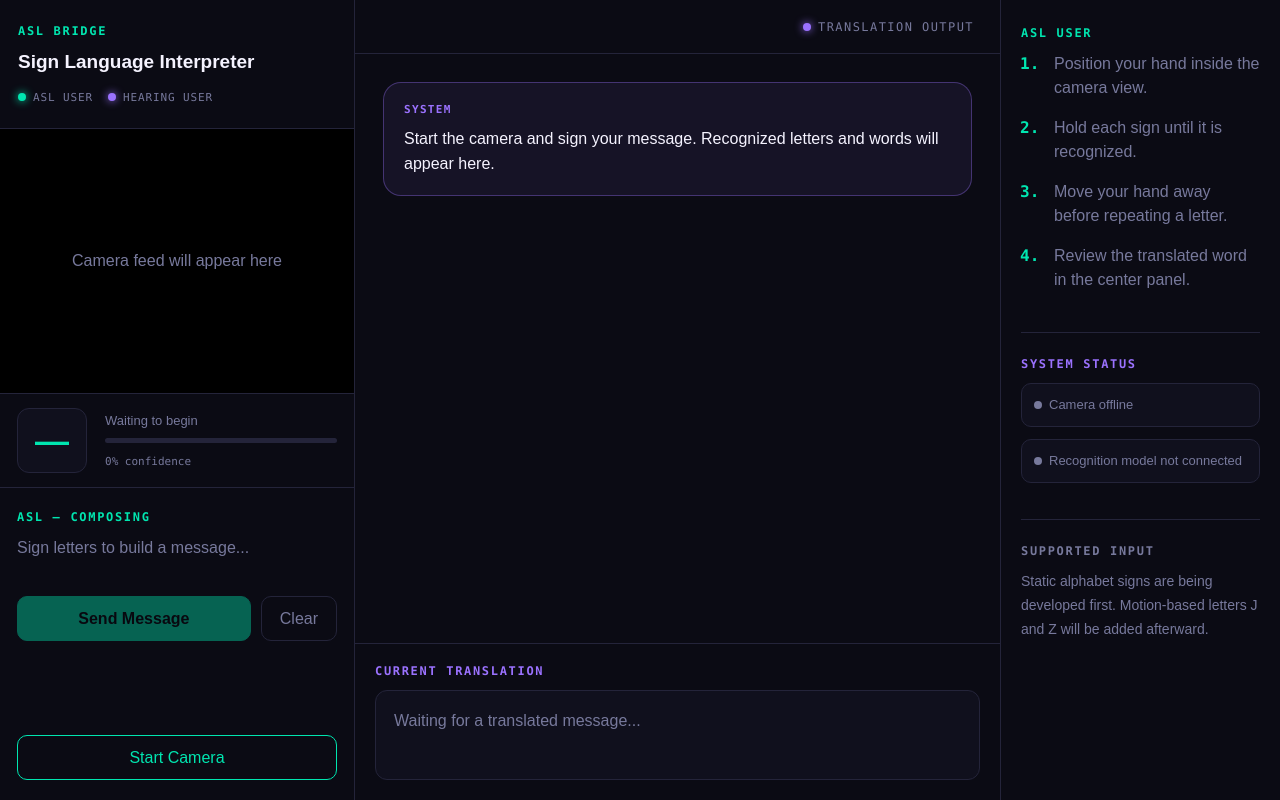
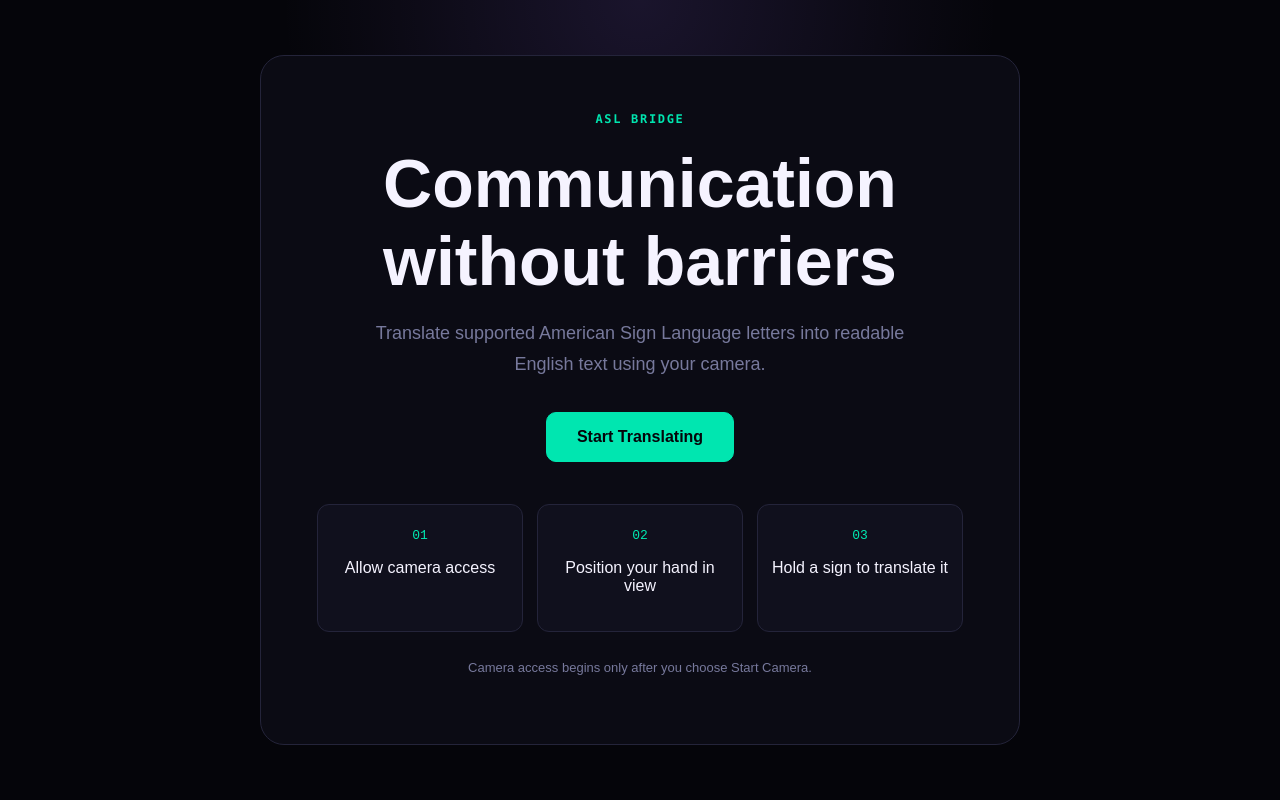
Before and after one commit to belleenoble/Real-Time-American-Sign-Language-Translator-Project---CMPE-131, a React (Create React App) app in the folder frontend/: page / in a window 1280 px wide. Built offline with nearby package versions, Linux system fonts and the light colour scheme.

Commit message:
added welcome page and message controls

```diff
--- a/frontend/src/App.css
+++ b/frontend/src/App.css
@@ -225,12 +225,6 @@ button {
   overflow-wrap: anywhere;
 }
 
-.button-row {
-  display: grid;
-  grid-template-columns: 1fr auto;
-  gap: 10px;
-}
-
 button {
   min-height: 45px;
   padding: 0 18px;
@@ -246,16 +240,45 @@ button:hover:not(:disabled) {
   transform: translateY(-1px);
 }
 
-button:disabled {
-  cursor: not-allowed;
-  opacity: 0.35;
-}
-
 .primary-button {
   border: 1px solid var(--asl-green);
   background: var(--asl-green);
   color: var(--background);
   font-weight: 700;
+}
+
+.composer .primary-button {
+  width: 100%;
+  margin-top: 10px;
+}
+
+.edit-button {
+  border: 1px solid var(--hearing-purple);
+  background: transparent;
+  color: var(--hearing-purple);
+}
+
+.edit-button:hover:not(:disabled) {
+  background-color: var(--hearing-purple);
+  color: var(--text-primary);
+}
+
+button:disabled {
+  cursor: not-allowed;
+  opacity: 0.45;
+}
+
+.button-row {
+  display: flex;
+  flex-wrap: wrap;
+  gap: 10px;
+}
+
+.button-row button {
+  flex: 1;
+  min-width: 0;
+  padding: 0 10px;
+  font-size: 14px;
 }
 
 .clear-button {
@@ -264,7 +287,7 @@ button:disabled {
   color: var(--text-secondary);
 }
 
-.clear-button:hover {
+.clear-button:hover:not(:disabled) {
   border-color: var(--error-red);
   color: var(--error-red);
 }
@@ -316,6 +339,24 @@ button:disabled {
 
 .welcome-message p {
   margin: 0;
+}
+
+.sent-message {
+  max-width: 680px;
+  margin: 18px 0 0 auto;
+  padding: 18px 20px;
+  background: rgba(0, 230, 176, 0.08);
+  border: 1px solid rgba(0, 230, 176, 0.35);
+  border-radius: 18px;
+  line-height: 1.6;
+}
+
+.sent-message p {
+  margin: 0;
+}
+
+.sent-message .message-author {
+  color: var(--asl-green);
 }
 
 .message-author {
@@ -387,6 +428,76 @@ button:disabled {
   line-height: 1.7;
 }
 
+.welcome-page {
+  min-height: 100vh;
+  display: grid;
+  place-items: center;
+  padding: 32px;
+  background:
+    radial-gradient(circle at top, rgba(155, 114, 255, 0.14), transparent 35%),
+    var(--background);
+}
+
+.welcome-content {
+  width: min(760px, 100%);
+  padding: 56px;
+  text-align: center;
+  background: var(--panel);
+  border: 1px solid var(--border);
+  border-radius: 24px;
+}
+
+.welcome-content h1 {
+  margin: 18px 0;
+  font-size: clamp(38px, 6vw, 68px);
+}
+
+.welcome-description {
+  max-width: 590px;
+  margin: 0 auto 32px;
+  color: var(--text-secondary);
+  font-size: 18px;
+  line-height: 1.7;
+}
+
+.welcome-start-button {
+  padding: 15px 30px;
+  border: 1px solid var(--asl-green);
+  background: var(--asl-green);
+  color: var(--background);
+  font-weight: 700;
+}
+
+.welcome-start-button:hover {
+  background: transparent;
+  color: var(--asl-green);
+}
+
+.welcome-steps {
+  display: grid;
+  grid-template-columns: repeat(3, 1fr);
+  gap: 14px;
+  margin-top: 42px;
+}
+
+.welcome-steps div {
+  padding: 20px 12px;
+  background: var(--panel-light);
+  border: 1px solid var(--border);
+  border-radius: 12px;
+}
+
+.welcome-steps span {
+  color: var(--asl-green);
+  font-family: monospace;
+}
+
+.welcome-note {
+  margin-top: 28px;
+  color: var(--text-secondary);
+  font-size: 13px;
+}
+
 @media (max-width: 1100px) {
   .app-shell {
     grid-template-columns: 330px minmax(0, 1fr);
@@ -424,13 +535,18 @@ button:disabled {
   }
 }
 
-.primary-button:disabled {
-  opacity: 0.4;
-  cursor: not-allowed;
+@media (max-width: 650px) {
+  .welcome-content {
+    padding: 34px 22px;
+  }
+
+  .welcome-steps {
+    grid-template-columns: 1fr;
+  }
 }
 
 .welcome-message,
-.output-area {
+.translation-output {
   width: min(100%, 850px);
   margin-inline: auto;
 }
--- a/frontend/src/App.js
+++ b/frontend/src/App.js
@@ -2,21 +2,32 @@ import { useEffect, useRef, useState } from "react";
 import "./App.css";
 
 function App() {
+  // references for video and stream
   const videoRef = useRef(null);
   const streamRef = useRef(null);
 
+  // references for prediction state
   const predictionInProgressRef = useRef(false);
   const lastAcceptedLetterRef = useRef("");
+  const candidateLetterRef = useRef("");
+  const candidateCountRef = useRef(0);
+  const REQUIRED_STABLE_PREDICTIONS = 3;
 
+  // state variables
   const [modelConnected, setModelConnected] = useState(false);
-
   const [cameraOn, setCameraOn] = useState(false);
   const [status, setStatus] = useState("Waiting to begin");
 
+  // state for detected letter and current word
   const [detectedLetter, setDetectedLetter] = useState("");
   const [currentWord, setCurrentWord] = useState("");
+  const [sentMessages, setSentMessages] = useState([]);
 
+  // state for confidence level
   const [confidence, setConfidence] = useState(0);
+
+  // state for welcome message visibility
+  const [showWelcome, setShowWelcome] = useState(true);
 
   async function startCamera() {
     console.log("Start Camera was pressed");
@@ -55,6 +66,12 @@ function App() {
 
     setCameraOn(false);
     setStatus("Camera stopped");
+    setDetectedLetter("");
+    setConfidence(0);
+
+    lastAcceptedLetterRef.current = "";
+    candidateLetterRef.current = "";
+    candidateCountRef.current = 0;
   }
 
   function toggleCamera() {
@@ -131,16 +148,39 @@ function App() {
           setDetectedLetter("");
           lastAcceptedLetterRef.current = "";
           setStatus("Position your hand in view");
+
+          candidateLetterRef.current = "";
+          candidateCountRef.current = 0;
+
           return;
         }
 
         if (!data.recognized || !data.letter) {
           setDetectedLetter("");
           setStatus("Hold the sign steady");
+
+          candidateLetterRef.current = "";
+          candidateCountRef.current = 0;
+
           return;
         }
 
         setDetectedLetter(data.letter);
+
+        if (data.letter === candidateLetterRef.current) {
+          candidateCountRef.current += 1;
+        } else {
+          candidateLetterRef.current = data.letter;
+          candidateCountRef.current = 1;
+        }
+
+        if (candidateCountRef.current < REQUIRED_STABLE_PREDICTIONS) {
+          setStatus(
+            `Hold sign steady (${candidateCountRef.current}/${REQUIRED_STABLE_PREDICTIONS})`
+          );
+          return;
+        }
+
         setStatus("Sign recognized");
 
         if (data.letter !== lastAcceptedLetterRef.current) {
@@ -163,11 +203,148 @@ function App() {
     };
   }, [cameraOn]);
 
+  function addSpace() {
+    setCurrentWord((previous) => {
+      if (!previous || previous.endsWith(" ")) {
+        return previous;
+      }
+
+      return `${previous} `;
+    });
+
+    setDetectedLetter("");
+  }
+
+  useEffect(() => {
+    function handleKeyDown(event) {
+      const activeElement = document.activeElement;
+      const shouldIgnoreShortcut =
+        activeElement?.tagName === "INPUT" ||
+        activeElement?.tagName === "TEXTAREA" ||
+        activeElement?.tagName === "BUTTON" ||
+        activeElement?.isContentEditable;
+
+      if (shouldIgnoreShortcut) {
+        return;
+      }
+
+      if (event.code === "Space") {
+        event.preventDefault();
+
+        setCurrentWord((previous) => {
+          if (!previous || previous.endsWith(" ")) {
+            return previous;
+          }
+
+          return `${previous} `;
+        });
+
+        setDetectedLetter("");
+      }
+
+      if (event.key === "Backspace") {
+        event.preventDefault();
+        setCurrentWord((previous) => previous.slice(0, -1));
+        setDetectedLetter("");
+      }
+
+      if (event.key === "Escape") {
+        setCurrentWord("");
+        setDetectedLetter("");
+        setConfidence(0);
+
+        lastAcceptedLetterRef.current = "";
+        candidateLetterRef.current = "";
+        candidateCountRef.current = 0;
+      }
+    }
+
+    window.addEventListener("keydown", handleKeyDown);
+
+    return () => {
+      window.removeEventListener("keydown", handleKeyDown);
+    };
+  }, []);
+
+  function backspace() {
+    setCurrentWord((previous) => previous.slice(0, -1));
+    setDetectedLetter("");
+  }
+
   function clearWord() {
     setDetectedLetter("");
     setCurrentWord("");
     setConfidence(0);
+
     lastAcceptedLetterRef.current = "";
+    candidateLetterRef.current = "";
+    candidateCountRef.current = 0;
+  }
+
+  if (showWelcome) {
+    return (
+      <div className="welcome-page">
+        <div className="welcome-content">
+          <p className="eyebrow asl-text">ASL BRIDGE</p>
+
+          <h1>Communication without barriers</h1>
+
+          <p className="welcome-description">
+            Translate supported American Sign Language letters into readable
+            English text using your camera.
+          </p>
+
+          <button
+            className="welcome-start-button"
+            onClick={() => setShowWelcome(false)}
+          >
+            Start Translating
+          </button>
+
+          <div className="welcome-steps">
+            <div>
+              <span>01</span>
+              <p>Allow camera access</p>
+            </div>
+
+            <div>
+              <span>02</span>
+              <p>Position your hand in view</p>
+            </div>
+
+            <div>
+              <span>03</span>
+              <p>Hold a sign to translate it</p>
+            </div>
+          </div>
+
+          <p className="welcome-note">
+            Camera access begins only after you choose Start Camera.
+          </p>
+        </div>
+      </div>
+    );
+  }
+
+  function sendMessage() {
+    const message = currentWord.trim();
+
+    if (!message) {
+      return;
+    }
+
+    setSentMessages((previousMessages) => [
+      ...previousMessages,
+      message,
+    ]);
+
+    setCurrentWord("");
+    setDetectedLetter("");
+    setConfidence(0);
+    setStatus("Message sent");
+
+    candidateLetterRef.current = "";
+    candidateCountRef.current = 0;
   }
 
   return (
@@ -223,14 +400,38 @@ function App() {
           </p>
 
           <div className="button-row">
-            <button className="primary-button" disabled>
-              Send Message
+            <button
+              className="edit-button"
+              onClick={addSpace}
+              disabled={!currentWord || currentWord.endsWith(" ")}
+            >
+              Space
             </button>
 
-            <button className="clear-button" onClick={clearWord}>
+            <button
+              className="edit-button"
+              onClick={backspace}
+              disabled={!currentWord}
+            >
+              Backspace
+            </button>
+
+            <button
+              className="clear-button"
+              onClick={clearWord}
+              disabled={!currentWord}
+            >
               Clear
             </button>
           </div>
+
+          <button
+            className="primary-button"
+            onClick={sendMessage}
+            disabled={!currentWord.trim()}
+          >
+            Send Message
+          </button>
         </div>
 
         <button className="camera-button" onClick={toggleCamera}>
@@ -252,6 +453,13 @@ function App() {
               words will appear here.
             </p>
           </div>
+
+          {sentMessages.map((message, index) => (
+            <div className="sent-message" key={`${message}-${index}`}>
+              <p className="message-author">ASL USER</p>
+              <p>{message}</p>
+            </div>
+          ))}
         </div>
 
         <div className="output-area">
```
